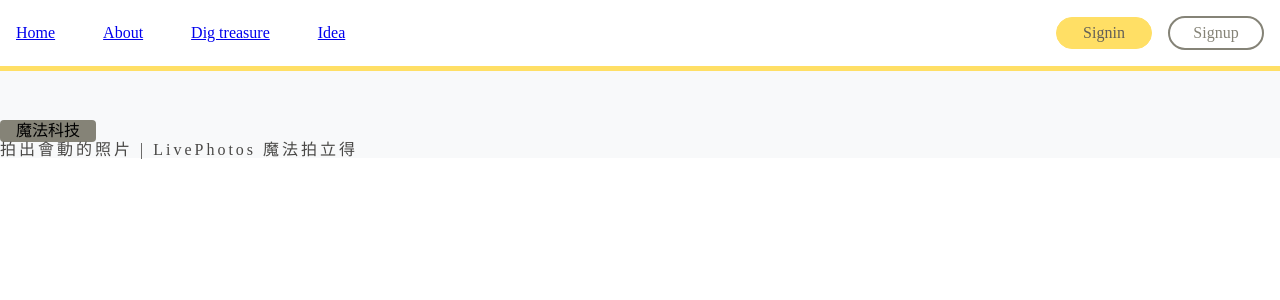
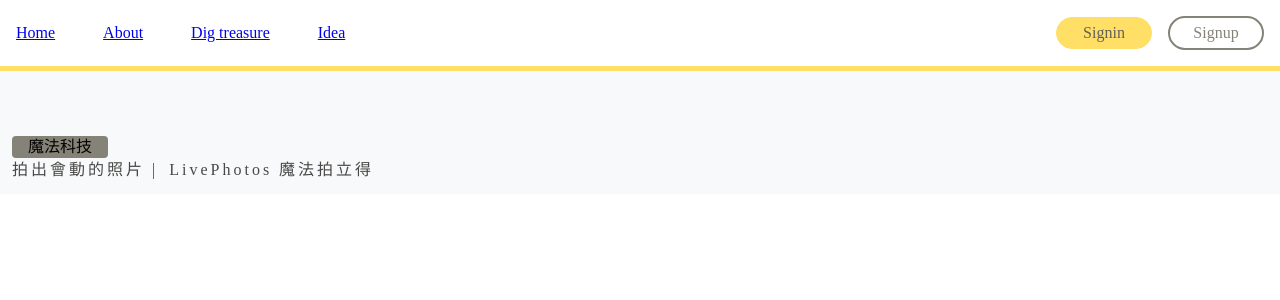
Before and after one commit to hsunwei423/pinpin_side_project, a Next.js app: page / in a window 1280 px wide. Shown: the top 300 px of the page. Built offline with nearby package versions, Linux system fonts and the light colour scheme.

Commit message:
adjust title

```diff
--- a/src/components/MainSale/index.js
+++ b/src/components/MainSale/index.js
@@ -8,7 +8,11 @@ export default function MainSale() {
     <section className={style.container}>
       <div className={style.wrapper}>
         <Tag className={style.tag} text="魔法科技" />
-        <h2>拍出會動的照片 | LivePhotos 魔法拍立得</h2>
+        <div className={style.title}>
+          <h2>拍出會動的照片 |&ensp;</h2>
+          <h2>LivePhotos 魔法拍立得</h2>
+        </div>
+
       </div>
     </section>
   )
--- a/src/components/MainSale/style.module.scss
+++ b/src/components/MainSale/style.module.scss
@@ -1,5 +1,6 @@
 .container {
   background-color: #F8F9FA;
+  padding: 16px 12px;
 }
 
 .wrapper {
@@ -11,3 +12,10 @@
 .tag {
   margin-top: 48.9px;
 }
+
+.title {
+  margin-top: 4px;
+  display: flex;
+  align-items: center;
+  flex-wrap: wrap;
+}
```
